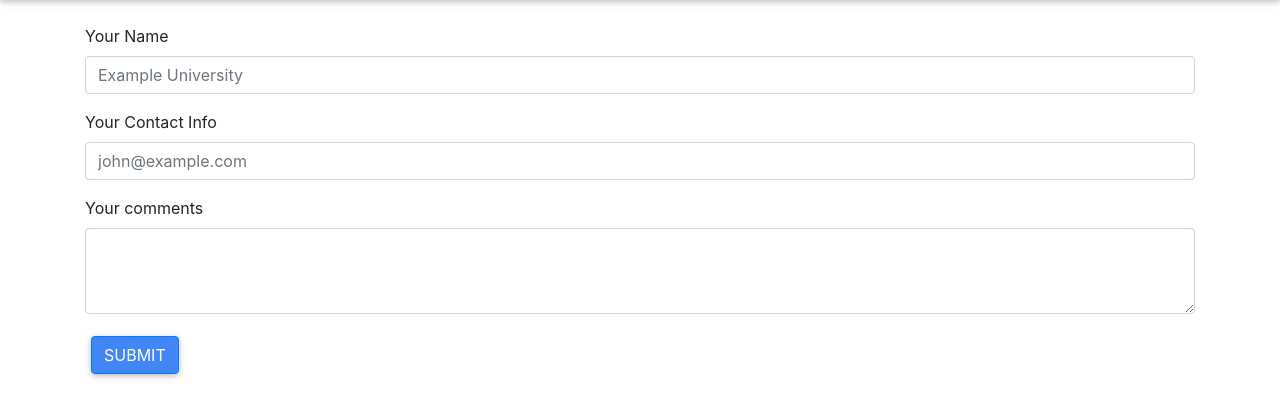
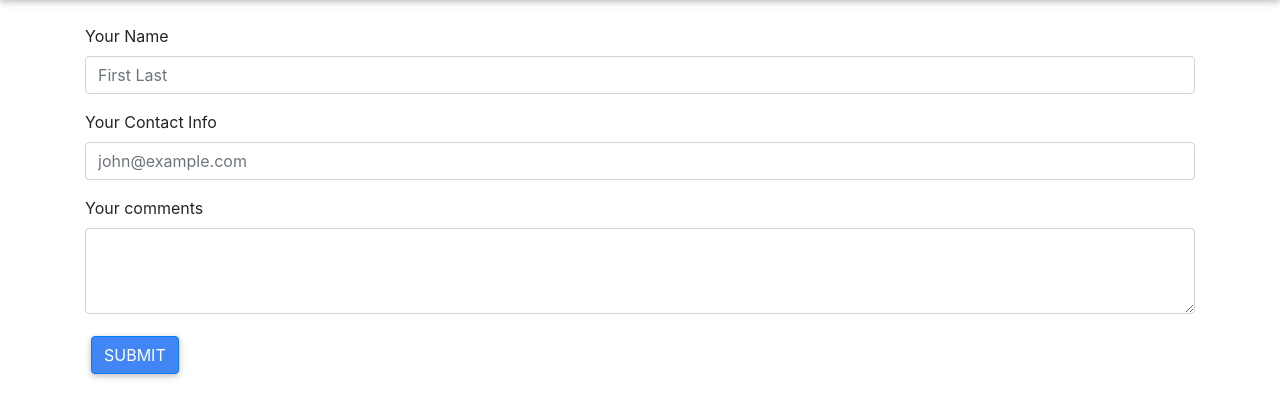
Before and after one commit to matthewbayer/campuscovid, a Flask app: page /contact in a window 1280 px wide. Shown: the part 56-474 px from the top of the page. Run offline with Flask 2, Linux system fonts and the light colour scheme; some libraries are stand-ins or nearby versions.

Commit message:
FIX: placeholder in contact form

```diff
--- a/templates/contact.html
+++ b/templates/contact.html
@@ -8,7 +8,7 @@
   <div class="container">
     <div class="form-group">
       <label for="name">Your Name</label>
-      <input type="text" class="form-control" name="name" id="name" placeholder="Example University">
+      <input type="text" class="form-control" name="name" id="name" placeholder="First Last">
     </div>
     <div class="form-group">
       <label for="contact">Your Contact Info</label>
```
